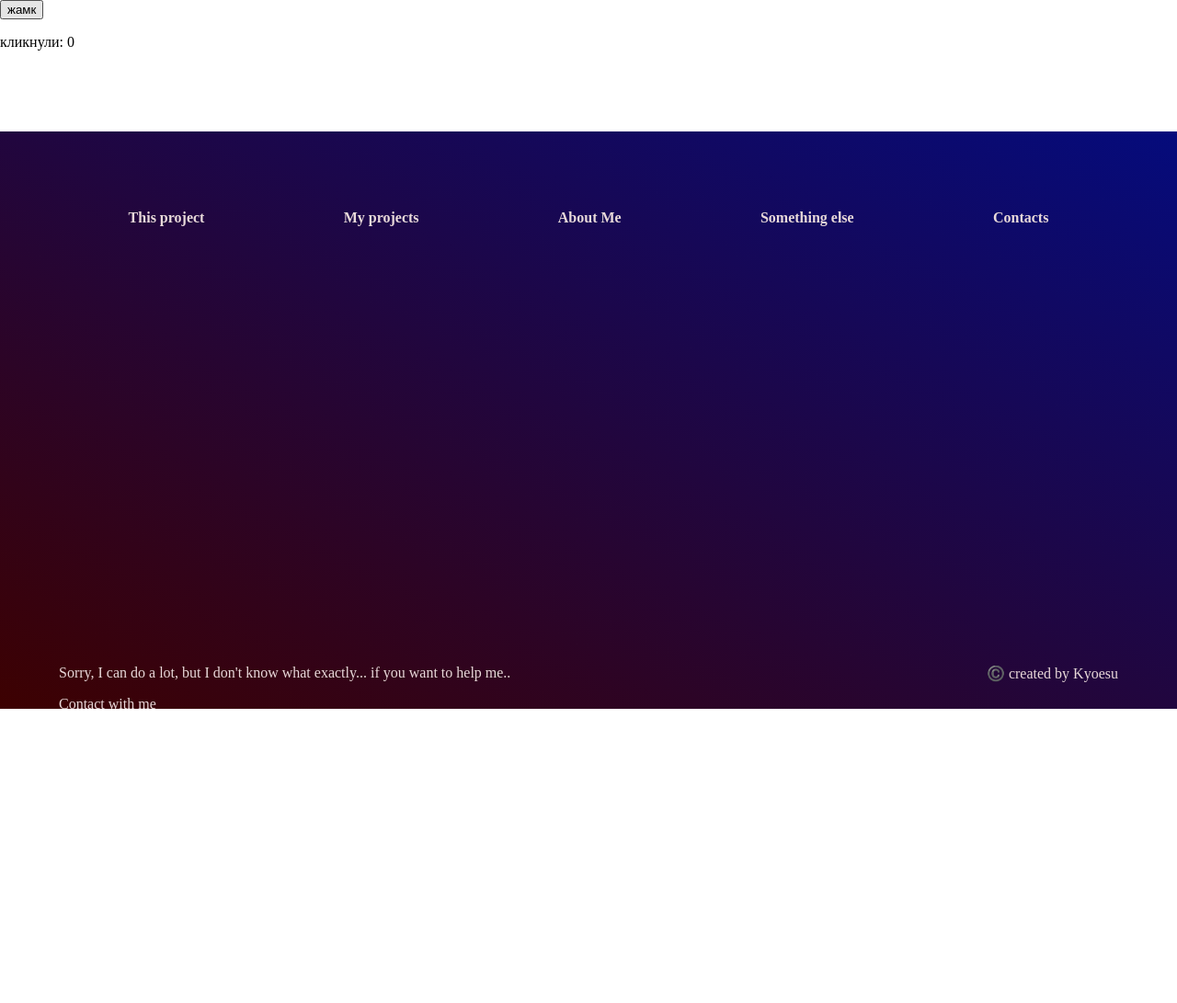
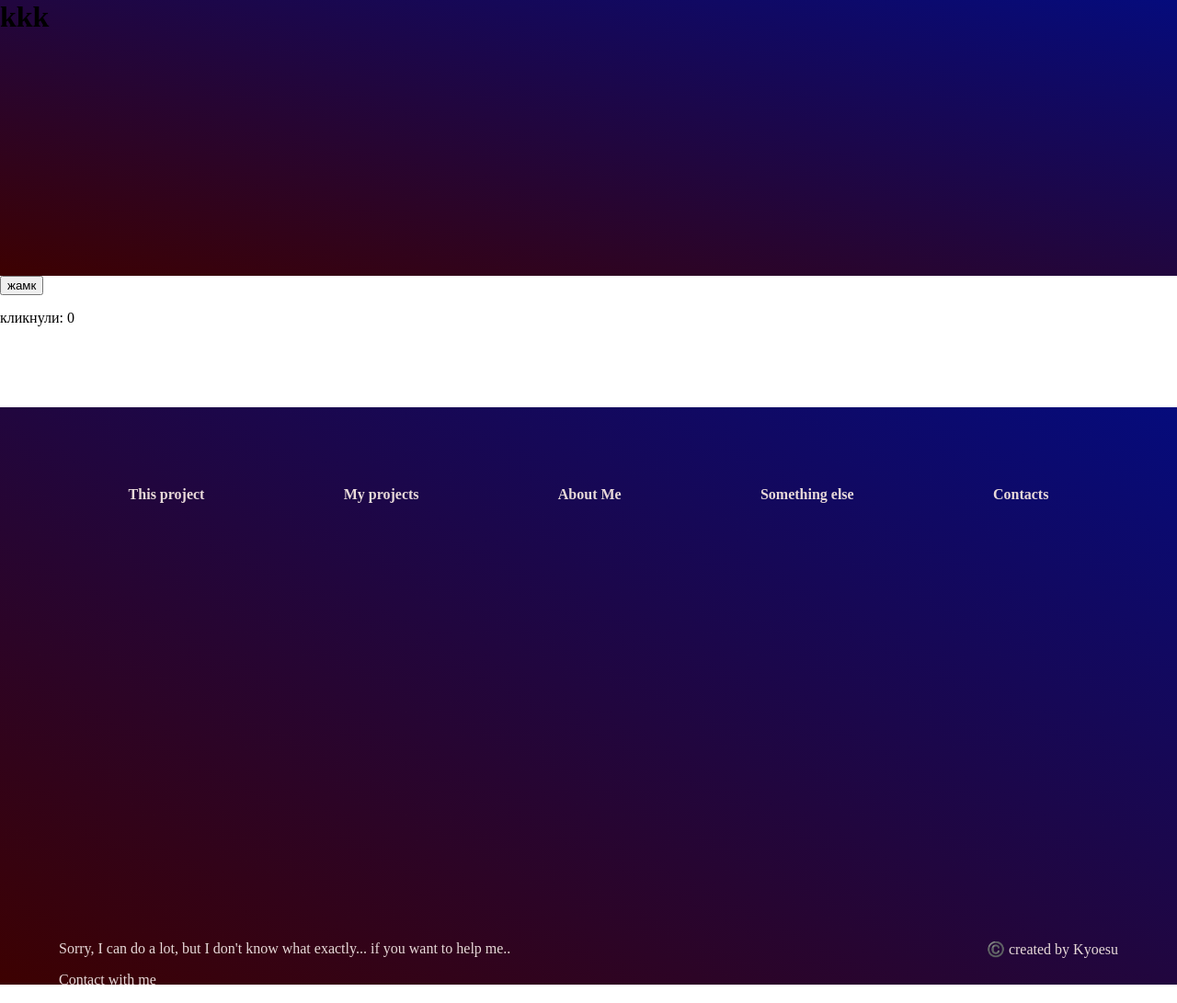
Before and after one commit to kyoesu/portfolio, a Flask app: page / in a window 1280 px wide. Shown: the whole page at 92% size. Before the commit the page ends 771 px from the top, so only its background shows below. Run offline with Flask 3, Linux system fonts and the light colour scheme.

Commit message:
fix padding

```diff
--- a/1)TaskManager/static/styles.css
+++ b/1)TaskManager/static/styles.css
@@ -1,7 +1,14 @@
+
 body{
     margin: auto;
+    margin-top: -21px;
 }
-#footer{
+header{
+    width: 100%;
+    height: 300px;
+    background: linear-gradient(to bottom left,#050b7c,#3d0101);
+}
+footer{
     width: 90%;
     height: 500px;
     background: linear-gradient(to bottom left,#050b7c,#3d0101);
--- a/1)TaskManager/templates/index.html
+++ b/1)TaskManager/templates/index.html
@@ -1,5 +1,7 @@
 <!DOCTYPE html>
+<html>
 <!--для работы python-->
+
 <link rel="stylesheet" href="{{ url_for('static', filename= 'styles.css') }}">
 <script src="{{ url_for('static', filename= 'sc.js') }}"></script>
 <link rel="icon" href="{{ url_for('static', filename= 'fav.ico') }}">
@@ -8,7 +10,7 @@
 <script src="../static/sc.js"></script>
 
 
-<html>
+
 <head>
     <title>Task Manager</title>
 </head>
@@ -16,17 +18,19 @@
 <body>
 <header>
     <div>
-
+        <h1>kkk</h1>
     </div>
 </header>
 
+<div id="head">
 
+</div>
 <button type="button" onClick="onClick()">жамк</button>
         <p>кликнули: <a id="clicks">0</a></p>
         <br><br><br><br>
 
 
-<div id="footer">
+<footer>
     <div style="height: 100%;">
         <div id="descript">
 
@@ -52,7 +56,7 @@
         </div>
         <p>©️ created by Kyoesu </p>
     </div>
-</div>
+</footer>
 
 
 
```
